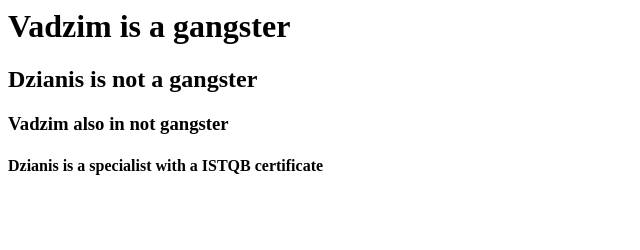
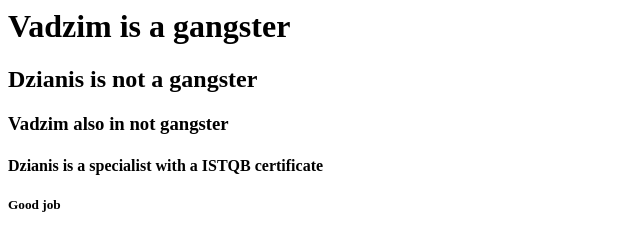
Before and after one commit to VadimLin/Hard_skills, a plain HTML site: page index.html in a window 1280 px wide. Shown: the full height of the page, 0-640 px from the left. Drawn offline with Linux system fonts and the light colour scheme.

Commit message:
modified file

```diff
--- a/index.html
+++ b/index.html
@@ -7,5 +7,6 @@
 		<h2>Dzianis is not a gangster</h2>
 		<h3>Vadzim also in not gangster </h3>
 		<h4>Dzianis is a specialist with a ISTQB certificate</h4>
+		<h5> Good job </h5>
 	</body>
 </html>
```
